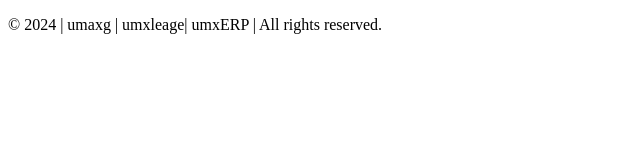
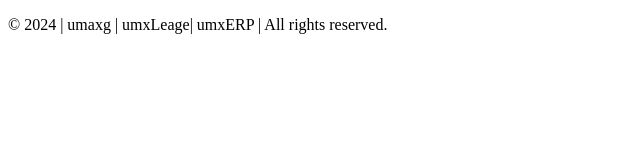
Before and after one commit to umaxg/umaxg.github.io, a plain HTML site: page index.html in a window 1280 px wide. Shown: the full height of the page, 0-640 px from the left. Drawn offline with Linux system fonts and the light colour scheme.

Commit message:
Update index.html

```diff
--- a/index.html
+++ b/index.html
@@ -10,7 +10,7 @@
 
     <!-- Footer -->
     <footer>
-        <p>&copy; 2024 | umaxg | umxleage| umxERP | All rights reserved.</p>
+        <p>&copy; 2024 | umaxg | umxLeage| umxERP | All rights reserved.</p>
     </footer>
 </body>
 </html>
```
